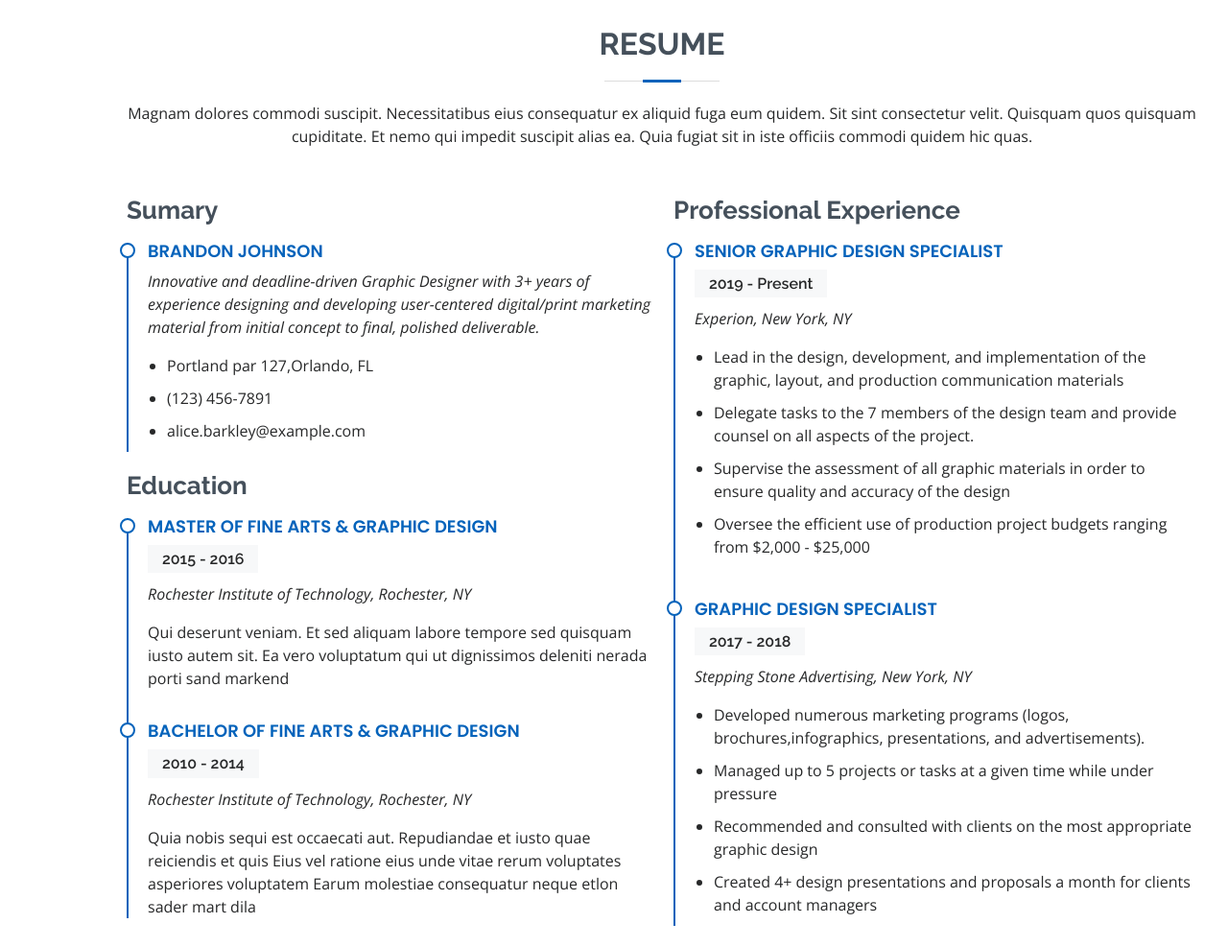
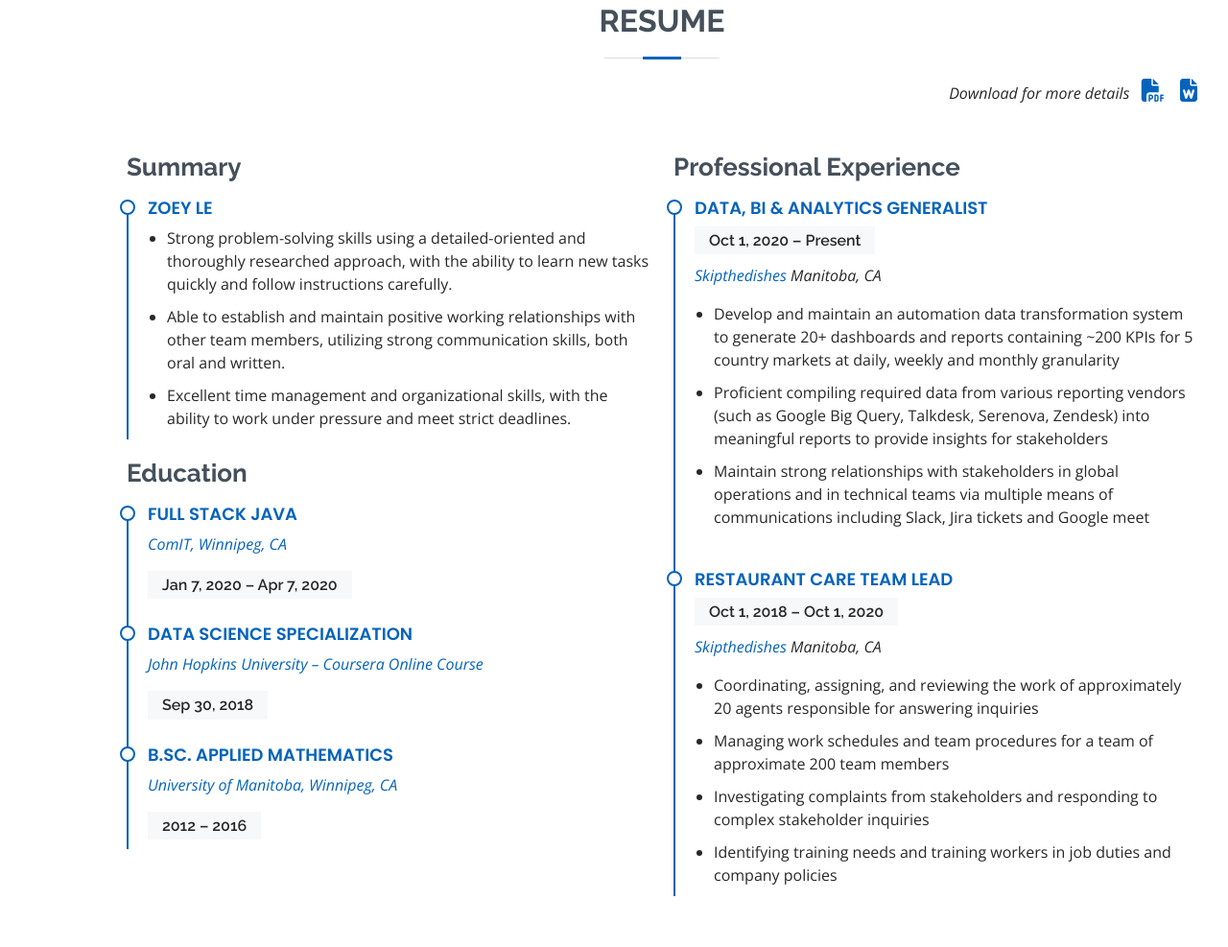
Before and after one commit to ZoeyLe3294/My-Webpage, a plain HTML site: page Website/index.html in a window 1280 px wide. Shown: the part 1465-2452 px from the top of the page at 96% size. Drawn offline with nearby package versions, Linux system fonts and the light colour scheme.

Commit message:
Modify Navbar, About and Resume section

```diff
--- a/Website/assets/css/style.css
+++ b/Website/assets/css/style.css
@@ -135,11 +135,20 @@ h6 {
   transition: all 0.5s;
   padding: 15px;
   overflow-y: auto;
-  background-color: rgb(0, 0, 0);
 }
-#header:hover {
-  width: 200px;
+#nav-background {
+  background-color: black;
+  position: fixed;
+  top: 0;
+  left: 0;
+  bottom: 0;
+  z-index: 9996;
+  width: 86px;
+  padding: 15px;
+
 }
+
+
 @media (max-width: 992px) {
   #header {
     width: 300px;
@@ -184,7 +193,6 @@ h6 {
   color: #45505b;
   padding: 10px 18px;
   margin-bottom: 8px;
-  transition: 0.3s;
   font-size: 15px;
   border-radius: 50px;
   background: #f2f3f5;
@@ -445,7 +453,12 @@ section {
 .about .content p:last-child {
   margin-bottom: 0;
 }
-
+#profile-pic {
+  border-radius: 50%;
+}
+#about-info {
+  margin: auto;
+}
 /*--------------------------------------------------------------
 # Facts
 --------------------------------------------------------------*/
@@ -584,7 +597,14 @@ section {
   background: #fff;
   border: 2px solid #0563bb;
 }
-
+.download-icon i{
+  font-size: 1.5rem;
+  color: #0563bb;
+  transition: all 0.5s;
+}
+.download-icon i:hover{
+  font-size: 2rem;
+}
 /*--------------------------------------------------------------
 # Portfolio
 --------------------------------------------------------------*/
--- a/Website/index.html
+++ b/Website/index.html
@@ -5,7 +5,7 @@
   <meta charset="utf-8">
   <meta content="width=device-width, initial-scale=1.0" name="viewport">
 
-  <title>Zoey's Portfolio - Index</title>
+  <title>Zoey Le - About</title>
   <meta content="" name="description">
   <meta content="" name="keywords">
 
@@ -33,6 +33,7 @@
   * Author: BootstrapMade.com
   * License: https://bootstrapmade.com/license/
   ======================================================== -->
+  <script src="https://kit.fontawesome.com/b89ba1819a.js" crossorigin="anonymous"></script>
 </head>
 
 <body>
@@ -41,7 +42,8 @@
   <!-- <button type="button" class="mobile-nav-toggle d-xl-none"><i class="bi bi-list mobile-nav-toggle"></i></button> -->
   <i class="bi bi-list mobile-nav-toggle d-xl-none"></i>
   <!-- ======= Header ======= -->
-  <header id="header" class="d-flex flex-column justify-content-between">
+  <div id="nav-background" class="d-flex flex-column justify-content-end">
+    <header id="header" class="d-flex flex-column justify-content-center">
       <nav id="navbar" class="navbar nav-menu">
           <ul>
             <li><a href="#hero" class="nav-link scrollto active"><i class="bx bx-home"></i> <span>Home</span></a></li>
@@ -51,16 +53,16 @@
             <li><a href="#contact" class="nav-link scrollto"><i class="bx bx-envelope"></i> <span>Contact</span></a></li>
           </ul>
       </nav><!-- .nav-menu -->
-  <div class="logo">
-    <!-- <img src="../Website/assets/img/favicon.jpg" alt=""> -->
+    </header><!-- End Header -->
+    <div class="logo"></div>
   </div>
-  </header><!-- End Header -->
+
 
   <!-- ======= Hero Section ======= -->
   <section id="hero" class="d-flex flex-column justify-content-center">
     <div class="container" data-aos="zoom-in" data-aos-delay="100">
       <h1>Zoey Le</h1>
-      <p>I'm <span class="typed" data-typed-items="Developer, Freelancer"></span></p>
+      <p>I'm <span class="typed" data-typed-items="Learner, Developer, Freelancer"></span></p>
       <div class="social-links">
         <a href="#" class="google-plus"><i class="bx bxl-gmail"></i></a>
         <a href="#" class="instagram"><i class="bx bxl-github"></i></a>
@@ -77,19 +79,21 @@
 
         <div class="section-title">
           <h2>About</h2>
-          <p>Magnam dolores commodi suscipit. Necessitatibus eius consequatur ex aliquid fuga eum quidem. Sit sint consectetur velit. Quisquam quos quisquam cupiditate. Et nemo qui impedit suscipit alias ea. Quia fugiat sit in iste officiis commodi quidem hic quas.</p>
+          <p class="fst-italic">_ "Mobilis in mobili" _</p>
         </div>
 
         <div class="row">
           <div class="col-lg-4">
-            <img src="assets/img/profile-img.jpg" class="img-fluid" alt="">
+            <img src="assets/img/profile-img.jpg" class="img-fluid" alt="" id="profile-pic">
           </div>
-          <div class="col-lg-8 pt-4 pt-lg-0 content">
-            <h3>Data,BI Analyst &amp; Mobile,Web Developer.</h3>
-            <p class="fst-italic">
-              Lorem ipsum dolor sit amet, consectetur adipiscing elit, sed do eiusmod tempor incididunt ut labore et dolore
-              magna aliqua.
+          <div class="col-lg-7 pt-4 pt-lg-0 content" id="about-info">
+            <h3>Data Analyst &amp; Mobile/Web Developer.</h3>
+            <p class="fst-italic">My name is Zoey Le, I'm a Data Analyst based in Winnipeg, Canada. While working a lot with Data and Reports, I do enjoy Coding and Creating Websites, Mobile Apps and Games!<br>
+              <br>I'm very much <u>flexible</u> and <u>adaptable</u> so...
+              <br>Feel free to shoot me with various types of Challenges and any Innovative Ideas you may have because I will love that a lot! <span style= "font-style: normal;">&#128526;</span>
             </p>
+            <br>
+
             <div class="row">
               <div class="col-lg-6">
                 <ul>
@@ -106,10 +110,6 @@
                 </ul>
               </div>
             </div>
-            <p>
-              Officiis eligendi itaque labore et dolorum mollitia officiis optio vero. Quisquam sunt adipisci omnis et ut. Nulla accusantium dolor incidunt officia tempore. Et eius omnis.
-              Cupiditate ut dicta maxime officiis quidem quia. Sed et consectetur qui quia repellendus itaque neque. Aliquid amet quidem ut quaerat cupiditate. Ab et eum qui repellendus omnis culpa magni laudantium dolores.
-            </p>
           </div>
         </div>
 
@@ -122,58 +122,63 @@
 
         <div class="section-title">
           <h2>Resume</h2>
-          <p>Magnam dolores commodi suscipit. Necessitatibus eius consequatur ex aliquid fuga eum quidem. Sit sint consectetur velit. Quisquam quos quisquam cupiditate. Et nemo qui impedit suscipit alias ea. Quia fugiat sit in iste officiis commodi quidem hic quas.</p>
+          <p style="text-align: end;">
+            <i>Download for more details &nbsp;</i>
+            <a href="#" class="download-icon"><i class="fa-solid fa-file-pdf">&nbsp;&nbsp;</i></a>
+            <a href="#" class="download-icon"><i class="fa-solid fa-file-word"></i></a>
+          </p>
         </div>
 
         <div class="row">
           <div class="col-lg-6">
-            <h3 class="resume-title">Sumary</h3>
+            <h3 class="resume-title">Summary</h3>
             <div class="resume-item pb-0">
-              <h4>Brandon Johnson</h4>
-              <p><em>Innovative and deadline-driven Graphic Designer with 3+ years of experience designing and developing user-centered digital/print marketing material from initial concept to final, polished deliverable.</em></p>
+              <h4>Zoey Le</h4>
               <ul>
-                <li>Portland par 127,Orlando, FL</li>
-                <li>(123) 456-7891</li>
-                <li>alice.barkley@example.com</li>
+                <li>Strong problem-solving skills using a detailed-oriented and thoroughly researched approach, with the ability to learn new tasks quickly and follow instructions carefully.</li>
+                <li>Able to establish and maintain positive working relationships with other team members, utilizing strong communication skills, both oral and written.</li>
+                <li>Excellent time management and organizational skills, with the ability to work under pressure and meet strict deadlines.</li>
               </ul>
             </div>
 
             <h3 class="resume-title">Education</h3>
             <div class="resume-item">
-              <h4>Master of Fine Arts &amp; Graphic Design</h4>
-              <h5>2015 - 2016</h5>
-              <p><em>Rochester Institute of Technology, Rochester, NY</em></p>
-              <p>Qui deserunt veniam. Et sed aliquam labore tempore sed quisquam iusto autem sit. Ea vero voluptatum qui ut dignissimos deleniti nerada porti sand markend</p>
+              <h4>Full Stack Java</h4>
+              <p><a href="#"><em>ComIT, Winnipeg, CA</em></a></p>
+              <h5>Jan 7, 2020 – Apr 7, 2020</h5>
             </div>
             <div class="resume-item">
-              <h4>Bachelor of Fine Arts &amp; Graphic Design</h4>
-              <h5>2010 - 2014</h5>
-              <p><em>Rochester Institute of Technology, Rochester, NY</em></p>
-              <p>Quia nobis sequi est occaecati aut. Repudiandae et iusto quae reiciendis et quis Eius vel ratione eius unde vitae rerum voluptates asperiores voluptatem Earum molestiae consequatur neque etlon sader mart dila</p>
+              <h4>Data Science Specialization</h4>
+              <p><a href="#"><em>John Hopkins University – Coursera Online Course</em></a></p>
+              <h5>Sep 30, 2018</h5>
+            </div>
+            <div class="resume-item">
+              <h4>B.Sc. Applied Mathematics</h4>
+              <p><a href="#"><em>University of Manitoba, Winnipeg, CA</em></a></p>
+              <h5>2012 – 2016</h5>
             </div>
           </div>
           <div class="col-lg-6">
             <h3 class="resume-title">Professional Experience</h3>
             <div class="resume-item">
-              <h4>Senior graphic design specialist</h4>
-              <h5>2019 - Present</h5>
-              <p><em>Experion, New York, NY </em></p>
+              <h4>Data, BI & Analytics Generalist</h4>
+              <h5>Oct 1, 2020 – Present</h5>
+              <p><em><a href="#">Skipthedishes</a> Manitoba, CA </em></p>
               <ul>
-                <li>Lead in the design, development, and implementation of the graphic, layout, and production communication materials</li>
-                <li>Delegate tasks to the 7 members of the design team and provide counsel on all aspects of the project. </li>
-                <li>Supervise the assessment of all graphic materials in order to ensure quality and accuracy of the design</li>
-                <li>Oversee the efficient use of production project budgets ranging from $2,000 - $25,000</li>
+                <li>Develop and maintain an automation data transformation system to generate 20+ dashboards and reports containing ~200 KPIs for 5 country markets at daily, weekly and monthly granularity </li>
+                <li>Proficient compiling required data from various reporting vendors (such as Google Big Query, Talkdesk, Serenova, Zendesk) into meaningful reports to provide insights for stakeholders</li>
+                <li>Maintain strong relationships with stakeholders in global operations and in technical teams via multiple means of communications including Slack, Jira tickets and Google meet</li>
               </ul>
             </div>
             <div class="resume-item">
-              <h4>Graphic design specialist</h4>
-              <h5>2017 - 2018</h5>
-              <p><em>Stepping Stone Advertising, New York, NY</em></p>
+              <h4>Restaurant Care Team Lead</h4>
+              <h5>Oct 1, 2018 – Oct 1, 2020</h5>
+              <p><em><a href="#">Skipthedishes</a> Manitoba, CA </em></p>
               <ul>
-                <li>Developed numerous marketing programs (logos, brochures,infographics, presentations, and advertisements).</li>
-                <li>Managed up to 5 projects or tasks at a given time while under pressure</li>
-                <li>Recommended and consulted with clients on the most appropriate graphic design</li>
-                <li>Created 4+ design presentations and proposals a month for clients and account managers</li>
+                <li>Coordinating, assigning, and reviewing the work of approximately 20 agents responsible for answering inquiries</li>
+                <li>Managing work schedules and team procedures for a team of approximate 200 team members</li>
+                <li>Investigating complaints from stakeholders and responding to complex stakeholder inquiries</li>
+                <li>Identifying training needs and training workers in job duties and company policies</li>
               </ul>
             </div>
           </div>
@@ -407,8 +412,8 @@
   <!-- ======= Footer ======= -->
   <footer id="footer">
     <div class="container">
-      <h3>Brandon Johnson</h3>
-      <p>Et aut eum quis fuga eos sunt ipsa nihil. Labore corporis magni eligendi fuga maxime saepe commodi placeat.</p>
+      <h3>Zoey Le</h3>
+      <p>“Life is a journey, not a destination.” - Ralph Waldo Emerson</p>
       <div class="social-links">
         <a href="#" class="twitter"><i class="bx bxl-twitter"></i></a>
         <a href="#" class="facebook"><i class="bx bxl-facebook"></i></a>
@@ -417,7 +422,7 @@
         <a href="#" class="linkedin"><i class="bx bxl-linkedin"></i></a>
       </div>
       <div class="copyright">
-        &copy; Copyright <strong><span>MyResume</span></strong>. All Rights Reserved
+        &copy; Copyright <strong><span>Zoey Le</span></strong>. All Rights Reserved
       </div>
       <div class="credits">
         <!-- All the links in the footer should remain intact. -->
```
Also changed, not shown: Website/assets/img/profile-img Raw.jpg (added), Website/assets/img/profile-img.jpg. Lines whose indentation alone changed are shown as unchanged.
